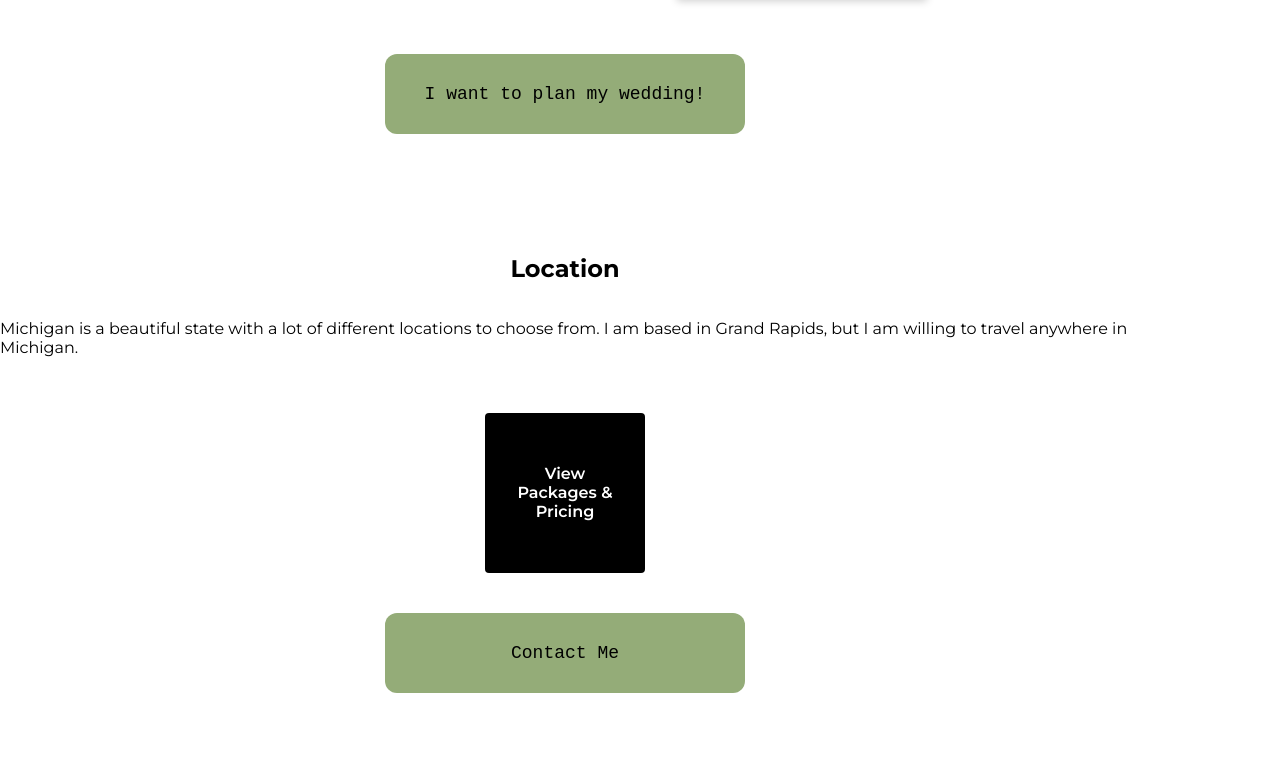
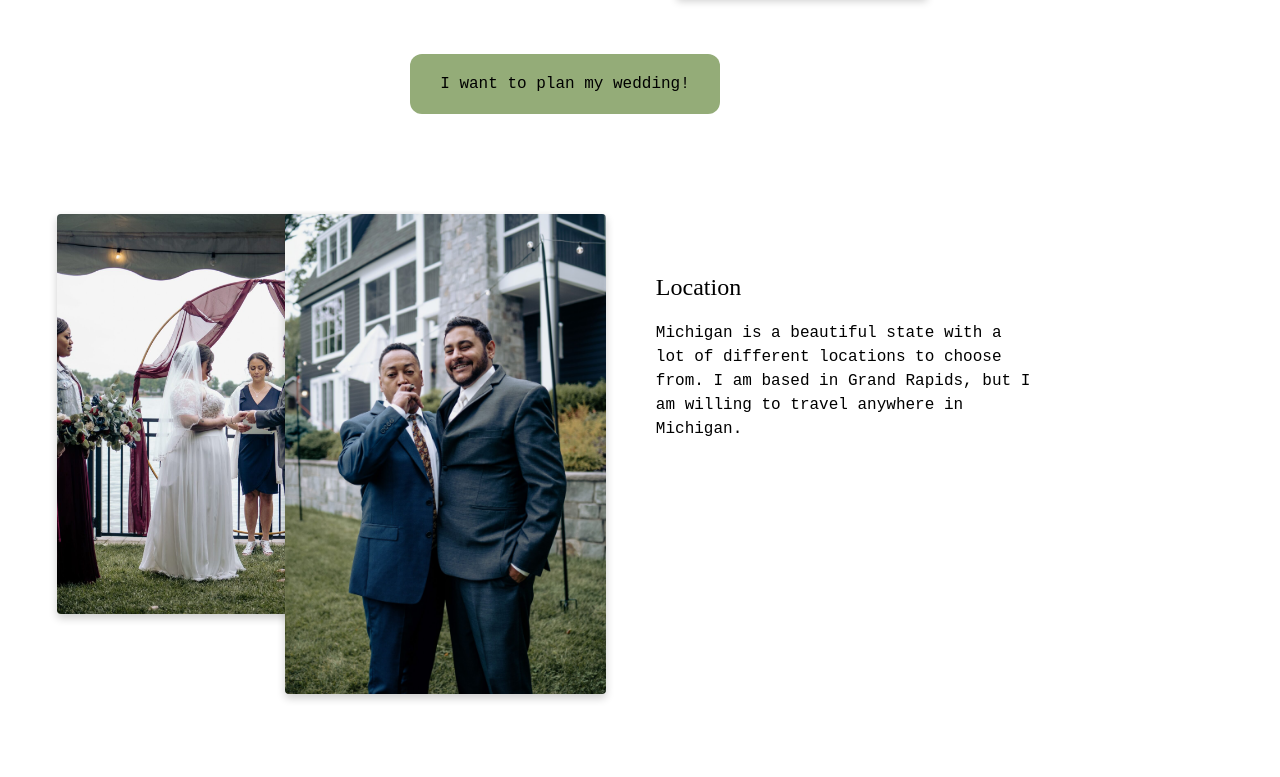
Before and after one commit to josh111112/Webby, a plain HTML site: page Pages/home.html in a window 1280 px wide. Shown: the part 1278-2055 px from the top of the page. Drawn offline with Linux system fonts and the light colour scheme.

Commit message:
small update

```diff
--- a/Pages/home.html
+++ b/Pages/home.html
@@ -55,17 +55,24 @@
                 <a href="contact.html" class="contact-btn">I want to plan my wedding!</a>
             </div>
 
-            <!-- Description of location and why it is a good location -->
-                <!-- Assurance that any weather will be enjoyable -->
-            <!-- TODO: add a couple images to the left-->
-            <!-- TODO: make sexy-->
-            <div class="location-container">
-                <h2>Location</h2>
-                <p>Michigan is a beautiful state with a lot of different locations to choose from. I am based in Grand Rapids, but I am willing to travel anywhere in Michigan.</p>
+            <div class="photos-and-location-wrapper">
+                <div class="wedding-photos-container">
+                    <img src="Assets/wedding2-main.jpg" alt="Wedding photo" class="wedding-main-photo">
+                    <img src="Assets/wedding2-under-main.jpg" alt="Wedding photo" class="wedding-under-main-photo">
+                </div>
+
+                <!-- Description of location and why it is a good location -->
+                <!-- TODO: make sexy-->
+                <div class="location-container">
+                    <h2>Location</h2>
+                    <p>Michigan is a beautiful state with a lot of different locations to choose from. I am based in Grand Rapids, but I am willing to travel anywhere in Michigan.</p>
+                </div>
             </div>
+
             <!-- View packages button -->
             <!-- TODO: make sexy-->
             <div class="services-button-container">
+                <!-- make go to service and pricing in the contact page-->
                 <a href="services.html" class="services-btn">View Packages & Pricing</a>
             </div>
 
@@ -75,8 +82,11 @@
 
             <!-- Blog button  (do when have more customers) -->
 
+
+
+            <!-- <img src="Assets/sitting.jpg" alt="scroll photo" class="scroll-photo"> -->
+
             <!-- Scrolling timeline of events -->
-
             <!-- Call to action -->
             <!-- Form button -->
 
--- a/Pages/styles.css
+++ b/Pages/styles.css
@@ -247,7 +247,7 @@ body {
 .contact-button-container {
     display: flex;
     justify-content: center;
-    margin: 40px 0 100px 0;
+    margin: 40px 0 40px 0;
 }
 
 .contact-btn {
@@ -256,7 +256,7 @@ body {
     padding: 15px 30px;
     border: none;
     border-radius: 12px;
-    font-size: 18px;
+    font-size: 16px;
     font-weight: 400;
     font-family: "Courier New", Courier, monospace;
     text-decoration: none;
@@ -265,8 +265,8 @@ body {
     align-items: center;
     justify-content: center;
     text-align: center;
-    width: 300px;
-    height: 50px;
+    width: 250px;
+    height: 30px;
     position: relative;
     overflow: hidden;
     transition: color 0.4s ease;
@@ -426,12 +426,73 @@ body {
     line-height: 1.5;
 }
 
+.photos-and-location-wrapper {
+    display: flex;
+    justify-content: space-between;
+    align-items: flex-start;
+    padding: 60px 5%;
+    gap: 40px;
+    max-width: 1600px;
+    margin: 0 auto;
+}
+
+.wedding-photos-container {
+    flex: 1;
+    position: relative;
+    max-width: 45%;
+    min-width: 300px;
+    height: 500px;
+}
+
+.wedding-main-photo {
+    position: absolute;
+    left: 0;
+    top: 0;
+    width: 80%;
+    height: 400px;
+    object-fit: cover;
+    box-shadow: 0 4px 8px rgba(0, 0, 0, 0.2);
+    border-radius: 4px;
+    z-index: 1;
+}
+
+.wedding-under-main-photo {
+    position: absolute;
+    right: -20%;
+    bottom: 10;
+    width: 70%;
+    height: 480px;
+    object-fit: cover;
+    box-shadow: 0 4px 8px rgba(0, 0, 0, 0.2);
+    border-radius: 4px;
+    z-index: 2;
+}
+
 .location-container {
+    flex: 1;
     display: flex;
     flex-direction: column;
-    align-items: center;
+    align-items: flex-start;
     justify-content: center;
-    margin: 40px 0;
+    max-width: 45%;
+    padding: 40px;
+    box-sizing: border-box;
+    margin: 0;
+}
+
+.location-container h2 {
+    margin-bottom: 20px;
+    font-family: Copperplate, "Copperplate Gothic Light", serif;
+    font-weight: 300;
+    width: 100%;
+    text-align: left;
+}
+
+.location-container p {
+    font-family: "Courier New", Courier, monospace;
+    line-height: 1.5;
+    margin: 0;
+    text-align: left;
 }
 
 .bride-girl-closeup-photo {
@@ -451,6 +512,18 @@ body {
     right: 18%;
     width: 250px;
     height: 375px;
+    object-fit: cover;
     z-index: 1002;
     box-shadow: 0 4px 8px rgba(0, 0, 0, 0.2);
 }
+
+.scroll-photo {
+    position: absolute;
+    top: calc(165vh + 400px);
+    left: 30%;
+    width: 375px;
+    height: 275px;
+    object-fit: cover;
+    z-index: 1002;
+    box-shadow: 0 4px 8px rgba(0, 0, 0, 0.2);
+}
```
Also changed, not shown: Pages/Assets/wedding2-main.jpg (added), Pages/Assets/wedding2-under-main.jpg (added), 4 other files.
